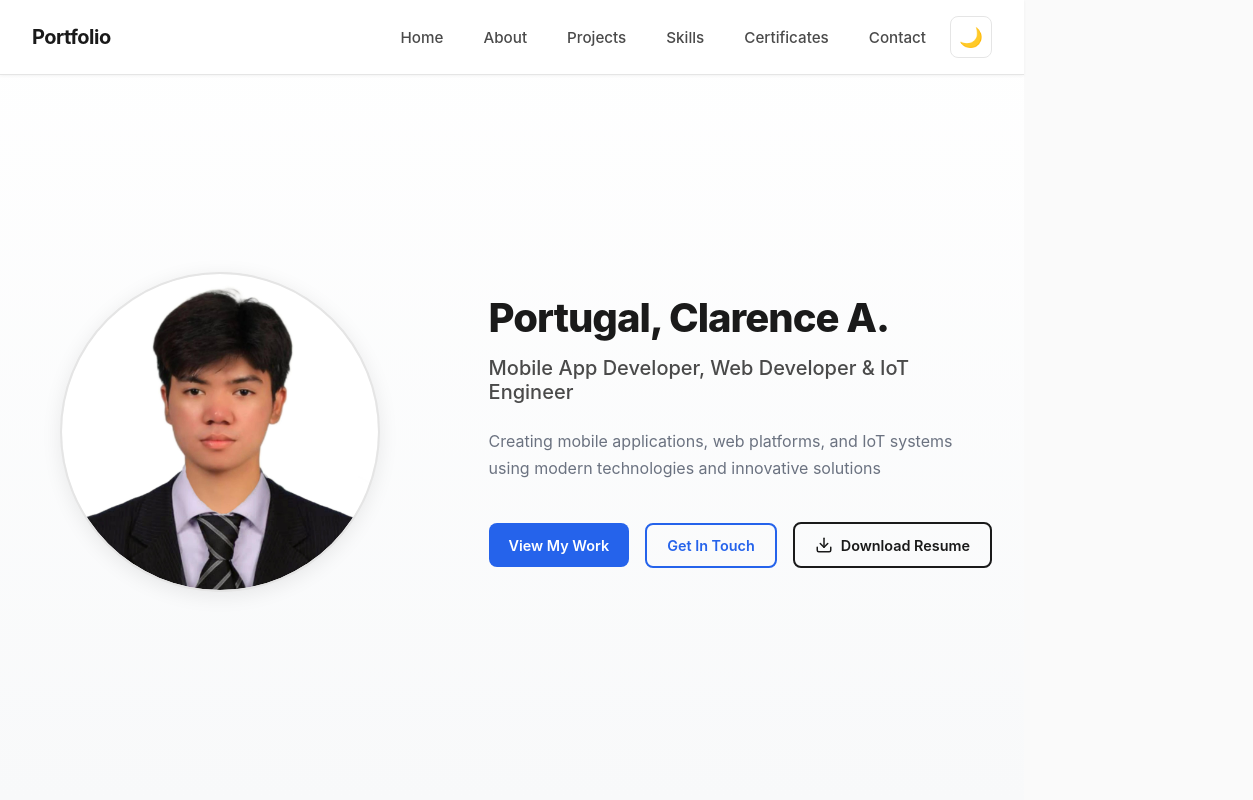
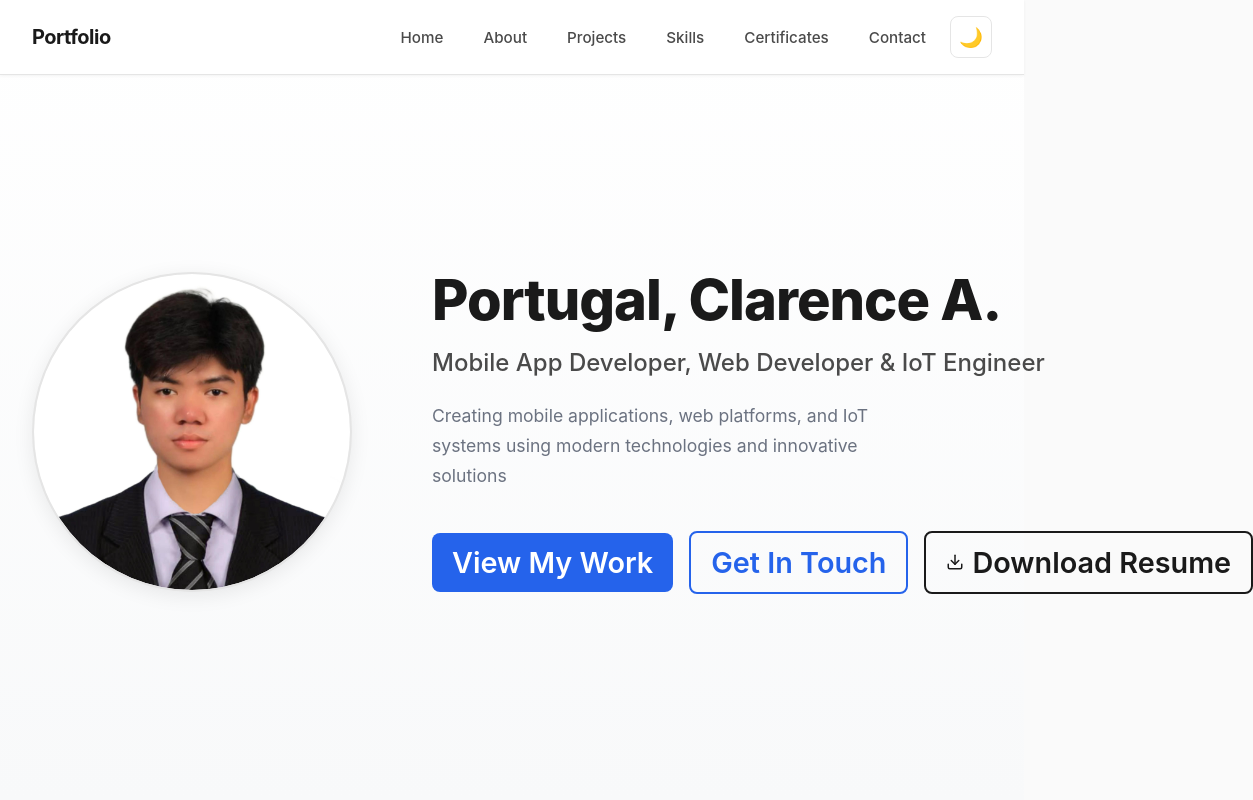
Before and after one commit to clarenceportugal/portfolio, a React (Vite) app: page / in a window 1024 px wide. Shown: the top 800 px of the page, 1253 px wide, since content can reach past the window. Built offline with nearby package versions, Linux system fonts and the light colour scheme.

Commit message:
Change button font size to 1.8rem in tablet/desktop mode

```diff
--- a/src/App.css
+++ b/src/App.css
@@ -1010,20 +1010,8 @@ section {
   font-size: 0.9rem;
 }
 
-/* Tablet and desktop mode on mobile (landscape) - smaller buttons and name */
+/* Tablet and desktop mode on mobile (landscape) - smaller buttons */
 @media (min-width: 769px) and (max-width: 1024px) {
-  .hero-name {
-    font-size: 2.5rem;
-  }
-
-  .hero-title {
-    font-size: 1.25rem;
-  }
-
-  .hero-description {
-    font-size: 1rem;
-  }
-
   .hero-buttons {
     justify-content: flex-start;
     flex-wrap: nowrap;
@@ -1031,7 +1019,7 @@ section {
 
   .btn {
     padding: 0.75rem 1.25rem;
-    font-size: 0.9rem;
+    font-size: 1.8rem;
     white-space: nowrap;
   }
 }
```
